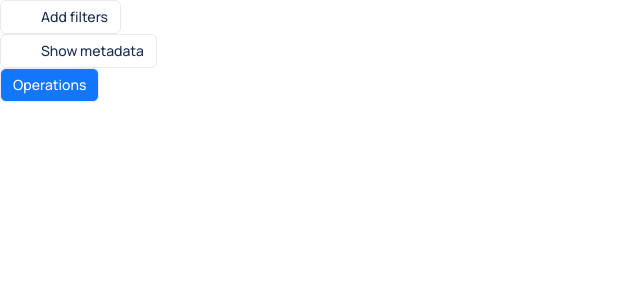
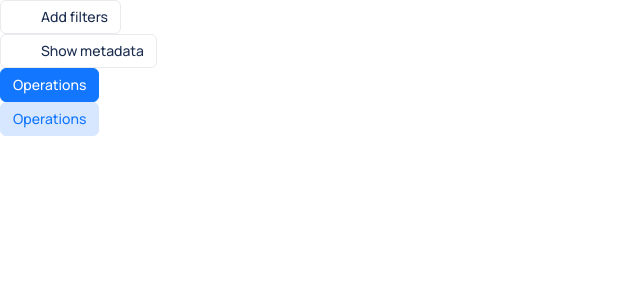
Before and after one commit to abhishekram404/frontend-assesment-table-ui, a React (Vite) app: page / in a window 1280 px wide. Shown: the top 300 px of the page, without its empty margins (0-640 px from the left). Built offline with nearby package versions, Linux system fonts and the light colour scheme; some icons are missing.

Commit message:
feat: add secondary variant of button component

```diff
--- a/src/App.tsx
+++ b/src/App.tsx
@@ -13,6 +13,7 @@ function App() {
         Show metadata{" "}
       </Button>
       <Button variant="primary">Operations</Button>
+      <Button variant="secondary">Operations</Button>
     </>
   );
 }
--- a/src/components/Button/Button.styled.ts
+++ b/src/components/Button/Button.styled.ts
@@ -1,15 +1,20 @@
 import styled from "styled-components";
 import { ButtonVariant } from "./Button";
+import {
+  backgroundColorHoverMap,
+  backgroundColorMap,
+  borderColorMap,
+  colorMap,
+} from "./Button.utils";
 
 export const ButtonStyled = styled.button<{ variant?: ButtonVariant }>`
   border-radius: 6px;
-  border: 1px solid #e9eaed;
-  background: ${({ variant }) =>
-    variant === "primary" ? "#1276FF" : "#ffffff"};
   font-size: 14px;
   font-weight: 500;
   line-height: 20px;
-  color: ${({ variant }) => (variant === "primary" ? "#ffffff" : " #1b2d4f")};
+  color: ${({ variant }) => colorMap[variant as ButtonVariant]};
+  background: ${({ variant }) => backgroundColorMap[variant as ButtonVariant]};
+  border: 1px solid ${({ variant }) => borderColorMap[variant as ButtonVariant]};
 
   display: flex;
   padding: 6px 12px;
@@ -21,6 +26,6 @@ export const ButtonStyled = styled.button<{ variant?: ButtonVariant }>`
 
   &:hover {
     background: ${({ variant }) =>
-      variant === "primary" ? "#0f65e7" : "#f5f6f8"};
+      backgroundColorHoverMap[variant as ButtonVariant]};
   }
 `;
--- a/src/components/Button/Button.tsx
+++ b/src/components/Button/Button.tsx
@@ -1,7 +1,7 @@
 import { ReactNode } from "react";
 import { ButtonStyled } from "./Button.styled";
 
-export type ButtonVariant = "default" | "primary";
+export type ButtonVariant = "default" | "primary" | 'secondary';
 export type ButtonProps = {
   children?: ReactNode;
   leftIcon?: ReactNode;
--- /dev/null
+++ b/src/components/Button/Button.utils.ts
@@ -0,0 +1,23 @@
+export const backgroundColorMap = {
+  default: "#ffffff",
+  primary: "#1276FF",
+  secondary: "#D6E7FF",
+};
+
+export const colorMap = {
+  default: "#1b2d4f",
+  primary: "#ffffff",
+  secondary: "#1276FF",
+};
+
+export const borderColorMap = {
+  default: "#e9eaed",
+  primary: "#1276FF",
+  secondary: "#D6E7FF",
+};
+
+export const backgroundColorHoverMap = {
+  default: "#f5f6f8",
+  primary: "#0f65e7",
+  secondary: "#f5f6f8",
+};
```
